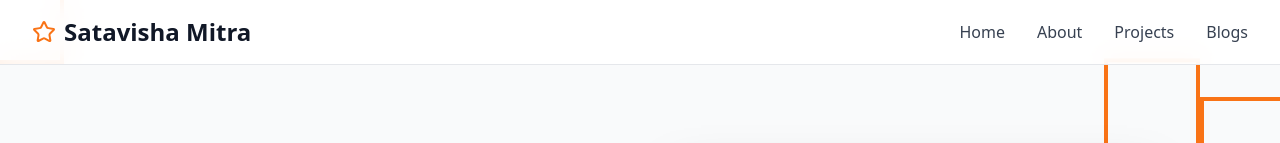
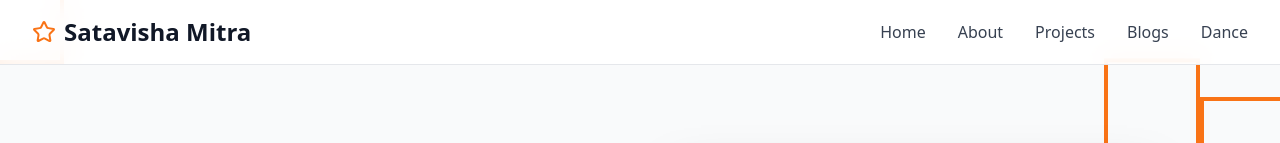
Before and after one commit to satavisha/Portfolio-v0-bright, a Next.js app: page / in a window 1280 px wide. Shown: the top 143 px of the page. Built offline with nearby package versions, Linux system fonts and the light colour scheme.

Commit message:
fix: close incomplete JSX anchor tags in blogs
Ensure all anchor tags are properly closed in JSX.

#VERCEL_SKIP

Co-authored-by: Satavisha <19365600+satavisha@users.noreply.github.com>

```diff
--- a/app/page.tsx
+++ b/app/page.tsx
@@ -88,6 +88,9 @@ export default function Portfolio() {
               </a>
               <a href="#blogs" className="text-gray-700 hover:text-gray-900 transition-colors duration-200 font-medium">
                 Blogs
+              </a>
+              <a href="#dance" className="text-gray-700 hover:text-gray-900 transition-colors duration-200 font-medium">
+                Dance
               </a>
               {/* <Button
                 variant="outline"
```
